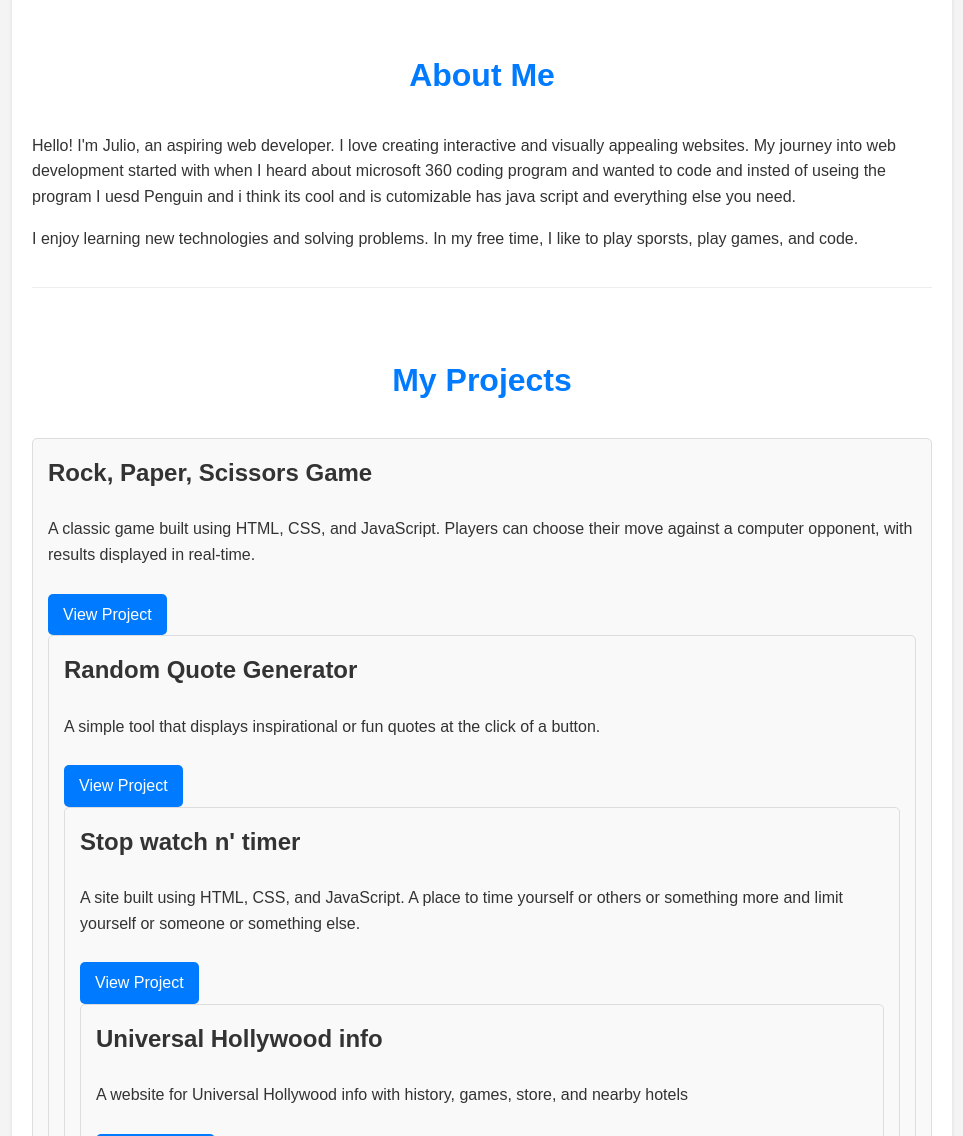
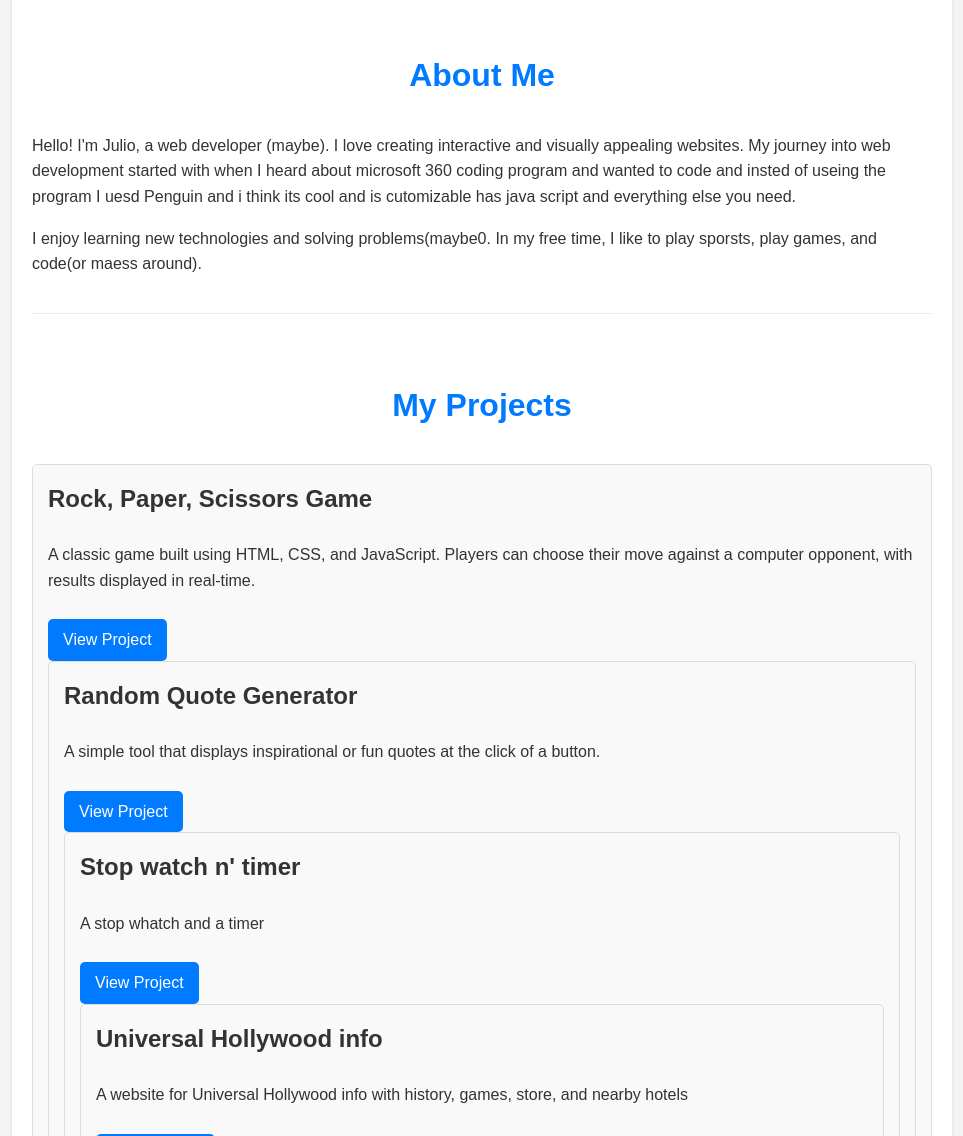
Before and after one commit to Julio44332/shiny-giggle, a plain HTML site: page index.html in a window 1280 px wide. Shown: the part 234-1370 px from the top of the page, without its empty margins (158-1121 px from the left). Drawn offline with Linux system fonts and the light colour scheme.

Commit message:
Update index.html

```diff
--- a/index.html
+++ b/index.html
@@ -3,7 +3,7 @@
 <head>
     <meta charset="UTF-8">
     <meta name="viewport" content="width=device-width, initial-scale=1.0">
-    <title>[Your Name] - Portfolio</title>
+    <title>Julio - Portfolio</title>
     <link rel="stylesheet" href="style.css">
 </head>
 <body>
@@ -23,8 +23,8 @@
     <main>
         <section id="about">
             <h2>About Me</h2>
-            <p>Hello! I'm Julio, an aspiring web developer. I love creating interactive and visually appealing websites. My journey into web development started with when I heard about microsoft 360 coding program and wanted to code and insted of useing the program I uesd Penguin and i think its cool and is cutomizable has java script and everything else you need.</p>
-            <p>I enjoy learning new technologies and solving problems. In my free time, I like to play sporsts, play games, and code.</p>
+            <p>Hello! I'm Julio, a web developer (maybe). I love creating interactive and visually appealing websites. My journey into web development started with when I heard about microsoft 360 coding program and wanted to code and insted of useing the program I uesd Penguin and i think its cool and is cutomizable has java script and everything else you need.</p>
+            <p>I enjoy learning new technologies and solving problems(maybe0. In my free time, I like to play sporsts, play games, and code(or maess around).</p>
         </section>
 
         <section id="projects">
@@ -42,7 +42,7 @@
 
           <div class="project-item">
              <h3>Stop watch n' timer</h3>
-                <p>A site built using HTML, CSS, and JavaScript. A place to time yourself or others or something more and limit yourself or someone or something else.</p>
+                <p>A stop whatch and a timer</p>
                  <a href="../timer-stopwach/index.html" target="_blank">View Project</a>
 
                 <div class="project-item">
```
